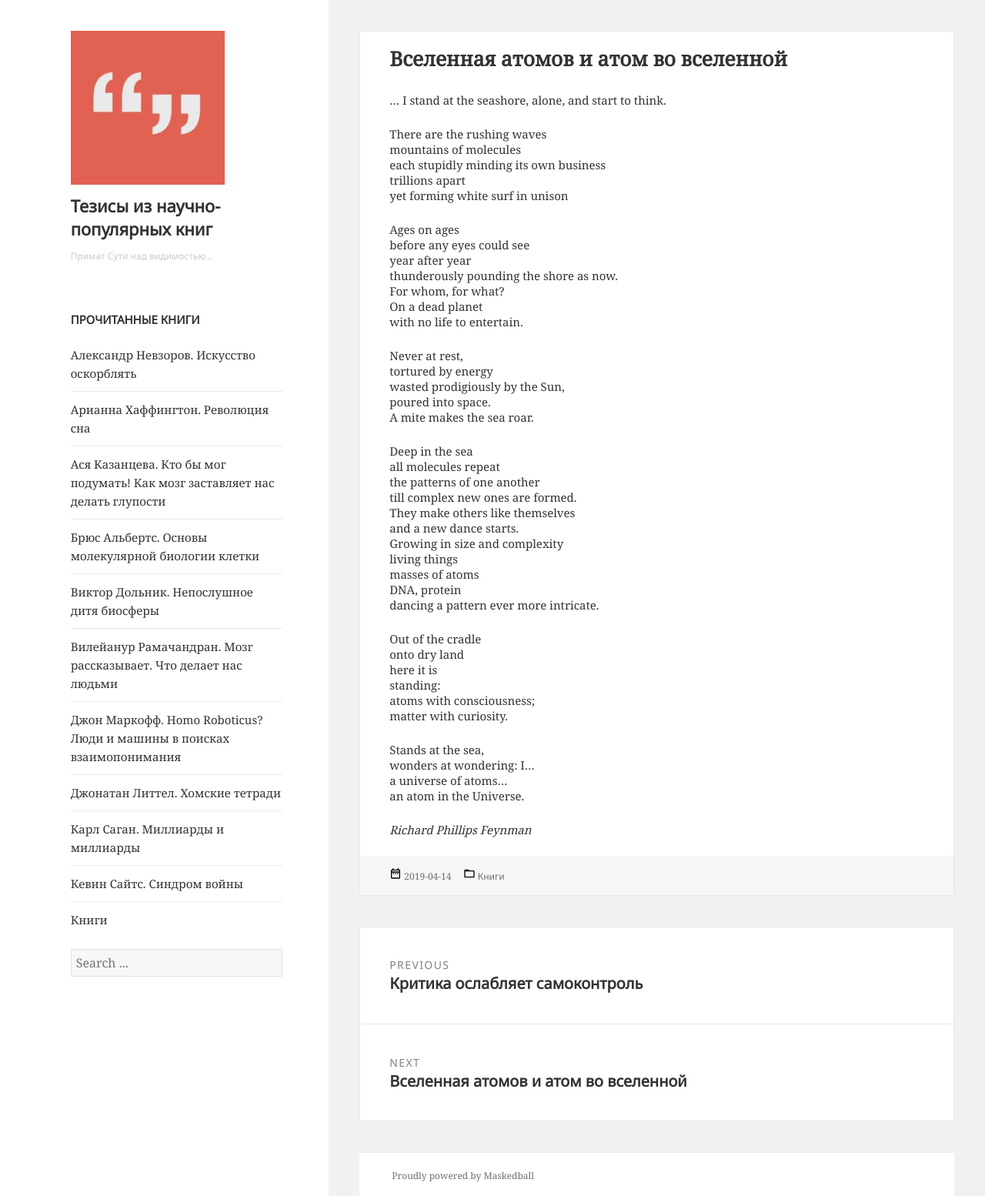
After one commit to efimovnikita/thesisnonfiction, a web app: file templates/post-layout.html in a window 1280 px wide. The commit adds this page. Shown: the whole page at 77% size. Run offline with its HTML, style and script files only (its server is not run), Linux system fonts and the light colour scheme.

Commit message:
post page

```diff
--- /dev/null
+++ b/templates/post-layout.html
@@ -0,0 +1,136 @@
+<!DOCTYPE html>
+<html lang="ru">
+  <head>
+    <meta charset="UTF-8" />
+    <meta http-equiv="X-UA-Compatible" content="IE=edge" />
+    <meta name="viewport" content="width=device-width, initial-scale=1.0" />
+    <meta name="description" content="Тезисы из научно-популярных книг" />
+    <link rel="stylesheet" href="styles/post.css" />
+    <title>Вселенная атомов и атом во вселенной</title>
+  </head>
+  <body>
+    <header>
+      <section>
+        <h2>Logo section</h2>
+        <section>
+          <img src="images/logo.jpg" alt="Logo" />
+          <h2>Тезисы из научно-популярных книг</h2>
+          <small>Примат Сути над видимостью…</small>
+        </section>
+        <button name="button" id="burger-button">☰</button>
+      </section>
+      <nav id="main-navigation" style="display: none">
+        <h3>ПРОЧИТАННЫЕ КНИГИ</h3>
+        <ul>
+          <li><a href="#">Александр Невзоров. Искусство оскорблять</a></li>
+          <li><a href="#">Арианна Хаффингтон. Революция сна</a></li>
+          <li>
+            <a href="#"
+              >Ася Казанцева. Кто бы мог подумать! Как мозг заставляет нас
+              делать глупости</a
+            >
+          </li>
+          <li>
+            <a href="#">Брюс Альбертс. Основы молекулярной биологии клетки</a>
+          </li>
+          <li><a href="#">Виктор Дольник. Непослушное дитя биосферы</a></li>
+          <li>
+            <a href="#"
+              >Вилейанур Рамачандран. Мозг рассказывает. Что делает нас
+              людьми</a
+            >
+          </li>
+          <li>
+            <a href="#"
+              >Джон Маркофф. Homo Roboticus? Люди и машины в поисках
+              взаимопонимания</a
+            >
+          </li>
+          <li><a href="#">Джонатан Литтел. Хомские тетради</a></li>
+          <li><a href="#">Карл Саган. Миллиарды и миллиарды</a></li>
+          <li><a href="#">Кевин Сайтс. Синдром войны</a></li>
+          <li><a href="#">Книги</a></li>
+        </ul>
+        <input type="text" name="search" placeholder="Search ..." />
+      </nav>
+    </header>
+    <main>
+      <section>
+        <h2>Post section</h2>
+        <article>
+          <h2><a href="#">Вселенная атомов и атом во вселенной</a></h2>
+          <p>… I stand at the seashore, alone, and start to think.</p>
+          <p>
+            There are the rushing waves<br />
+            mountains of molecules<br />
+            each stupidly minding its own business<br />
+            trillions apart<br />
+            yet forming white surf in unison
+          </p>
+          <p>
+            Ages on ages<br />
+            before any eyes could see<br />
+            year after year<br />
+            thunderously pounding the shore as now.<br />
+            For whom, for what?<br />
+            On a dead planet<br />
+            with no life to entertain.
+          </p>
+          <p>
+            Never at rest,<br />
+            tortured by energy<br />
+            wasted prodigiously by the Sun,<br />
+            poured into space.<br />
+            A mite makes the sea roar.
+          </p>
+          <p>
+            Deep in the sea<br />
+            all molecules repeat<br />
+            the patterns of one another<br />
+            till complex new ones are formed.<br />
+            They make others like themselves<br />
+            and a new dance starts.<br />
+            Growing in size and complexity<br />
+            living things<br />
+            masses of atoms<br />
+            DNA, protein<br />
+            dancing a pattern ever more intricate.
+          </p>
+          <p>
+            Out of the cradle<br />
+            onto dry land<br />
+            here it is<br />
+            standing:<br />
+            atoms with consciousness;<br />
+            matter with curiosity.
+          </p>
+          <p>
+            Stands at the sea,<br />
+            wonders at wondering: I…<br />
+            a universe of atoms…<br />
+            an atom in the Universe.
+          </p>
+          <p><em>Richard Phillips Feynman</em></p>
+          <footer>
+            <img src="images/calendar.svg" alt="date" />
+            <time>2019-04-14</time>
+            <img src="images/folder.svg" alt="category" />
+            <aside><a href="#">Книги</a></aside>
+          </footer>
+        </article>
+      </section>
+    </main>
+    <nav>
+      <div>
+        <span>previous</span>
+        <a href="#">Критика ослабляет самоконтроль</a>
+      </div>
+      <div>
+        <span>next</span>
+        <a href="#">Вселенная атомов и атом во вселенной</a>
+      </div>
+    </nav>
+    <footer><small>Proudly powered by Maskedball</small></footer>
+    <script src="scripts/script.js"></script>
+  </body>
+</html>
--- /dev/null
+++ b/templates/scripts/script.js
@@ -0,0 +1,25 @@
+if (window.innerWidth > 800) {
+  let nav = document.getElementById("main-navigation");
+  nav.style.display = "flex";
+}
+
+document
+  .getElementById("burger-button")
+  .addEventListener("click", toggleButton);
+
+window.addEventListener("resize", toggleMenu);
+
+function toggleMenu() {
+  if (window.innerWidth > 800) {
+    let nav = document.getElementById("main-navigation");
+    nav.style.display = "flex";
+  }
+}
+
+function toggleButton() {
+  let button = document.getElementById("burger-button");
+  button.innerHTML = button.innerHTML === "✕" ? "☰" : "✕";
+
+  let nav = document.getElementById("main-navigation");
+  nav.style.display = nav.style.display === "none" ? "flex" : "none";
+}
--- /dev/null
+++ b/templates/styles/chunks/post-nav.css
@@ -0,0 +1,67 @@
+nav {
+  grid-area: post-nav;
+  display: flex;
+  flex-direction: column;
+  justify-content: flex-start;
+  align-items: flex-start;
+  background-color: white;
+}
+
+nav div {
+  display: flex;
+  flex-direction: column;
+  padding: 5%;
+  width: 100%;
+  border-top: 1px solid rgba(51, 51, 51, 0.1);
+}
+
+nav div:first-child {
+  border: 0;
+}
+
+nav div a {
+  display: block;
+  text-decoration: none;
+  width: auto;
+  height: auto;
+  background-color: transparent;
+  color: #333;
+  font-size: 18px;
+  font-weight: bold;
+  font-family: "Noto Sans", sans-serif;
+}
+
+nav div span {
+  margin-right: 0;
+  margin-left: 0;
+  text-transform: uppercase;
+  font-size: 11px;
+  color: gray;
+  font-family: "Noto Sans", sans-serif;
+  line-height: 1.5;
+  letter-spacing: 0.1em;
+}
+
+@media only screen and (min-width: 400px) {
+  nav {
+    margin-left: 40px;
+    margin-right: 40px;
+    border: 1px solid rgba(51, 51, 51, 0.1);
+  }
+}
+
+@media only screen and (min-width: 800px) {
+  nav {
+    margin-left: 40px;
+    margin-right: 40px;
+    border: 1px solid rgba(51, 51, 51, 0.1);
+  }
+
+  nav div span {
+    font-size: 14px;
+  }
+
+  nav div a {
+    font-size: 20px;
+  }
+}
--- /dev/null
+++ b/templates/styles/post.css
@@ -0,0 +1,29 @@
+@import url("https://fonts.googleapis.com/css2?family=Noto+Sans&family=Noto+Serif&display=swap");
+@import "chunks/header.css";
+@import "chunks/main.css";
+@import "chunks/post-nav.css";
+@import "chunks/footer.css";
+
+* {
+  padding: 0;
+  margin: 0;
+  box-sizing: border-box;
+  font-family: "Noto Serif", serif;
+  color: #333;
+}
+
+body {
+  background-color: rgb(241, 241, 241);
+}
+
+@media only screen and (min-width: 800px) {
+  body {
+    display: grid;
+    grid-template-columns: 1fr 2fr;
+
+    grid-template-areas:
+      "sidebar main"
+      "sidebar post-nav"
+      "sidebar footer";
+  }
+}
```
Also changed, not shown: _includes/styles/chunks/nav.css (deleted, +0 -39 lines), templates/main-layout.html (renamed from _includes/main-layout.html, +2 -28 lines), templates/styles/chunks/nav.css (added, +82 -0 lines), templates/images/calendar.svg (renamed from _includes/images/calendar.svg), templates/images/folder.svg (renamed from _includes/images/folder.svg), templates/images/logo.jpg (renamed from _includes/images/logo.jpg), templates/styles/chunks/footer.css (renamed from _includes/styles/chunks/footer.css), templates/styles/chunks/header.css (renamed from _includes/styles/chunks/header.css), templates/styles/chunks/main.css (renamed from _includes/styles/chunks/main.css), templates/styles/posts.css (renamed from _includes/styles/style.css).
